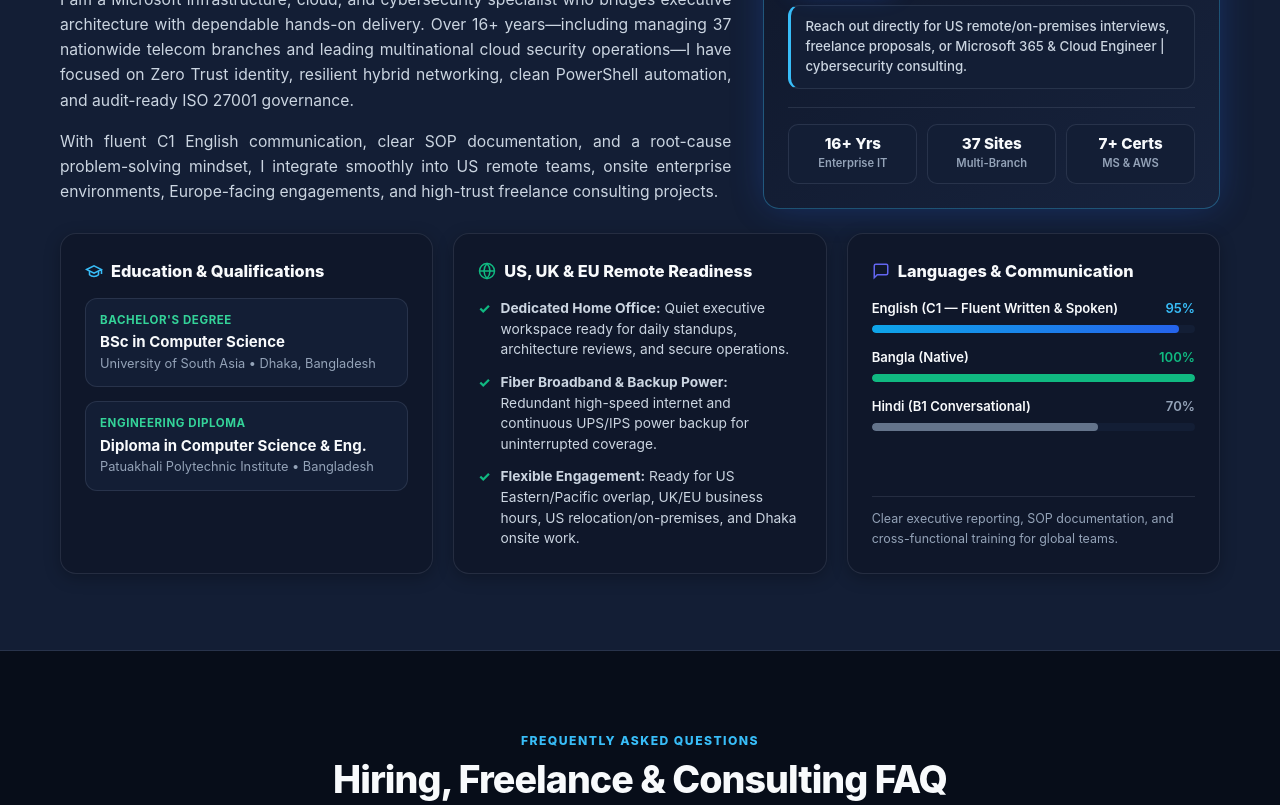
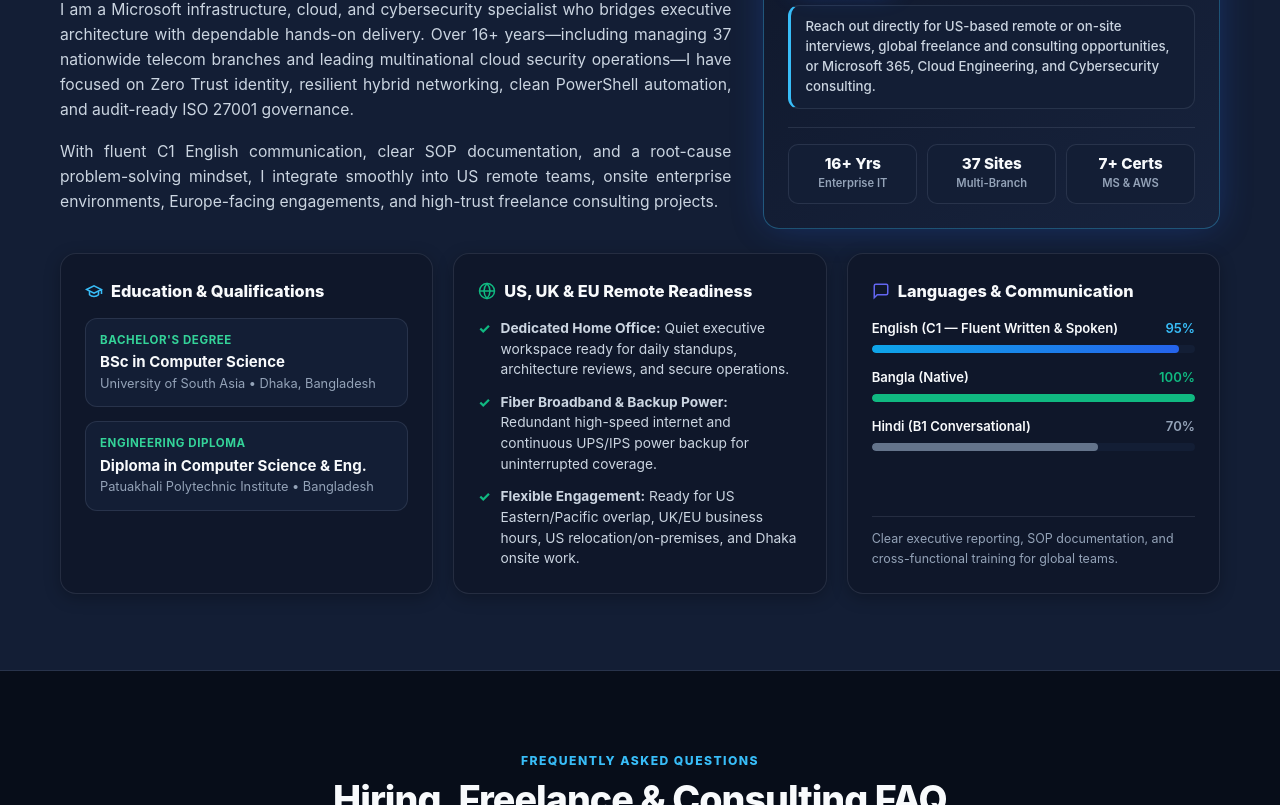
Before and after one commit to jalamapple/Executive-Portfolio-Jobaer, a plain HTML site: page index.html in a window 1280 px wide. Shown: the part 6932-7737 px from the top of the page. Drawn offline with Linux system fonts and the light colour scheme.

Commit message:
Commit & Push

```diff
--- a/index.html
+++ b/index.html
@@ -517,7 +517,7 @@
                 <div class="about-profile-meta"><span class="tag">Dhaka, BD</span><span class="tag">US Remote & Onsite Ready</span></div>
               </div>
             </div>
-            <p class="about-profile-cta-note">Reach out directly for US remote/on-premises interviews, freelance proposals, or Microsoft 365 & Cloud Engineer | cybersecurity consulting.</p>
+            <p class="about-profile-cta-note">Reach out directly for US-based remote or on-site interviews, global freelance and consulting opportunities, or Microsoft 365, Cloud Engineering, and Cybersecurity consulting.</p>
             <div class="about-profile-stats">
               <div class="about-stat-box"><div class="about-stat-val">16+ Yrs</div><div class="about-stat-lbl">Enterprise IT</div></div>
               <div class="about-stat-box"><div class="about-stat-val">37 Sites</div><div class="about-stat-lbl">Multi-Branch</div></div>
```
